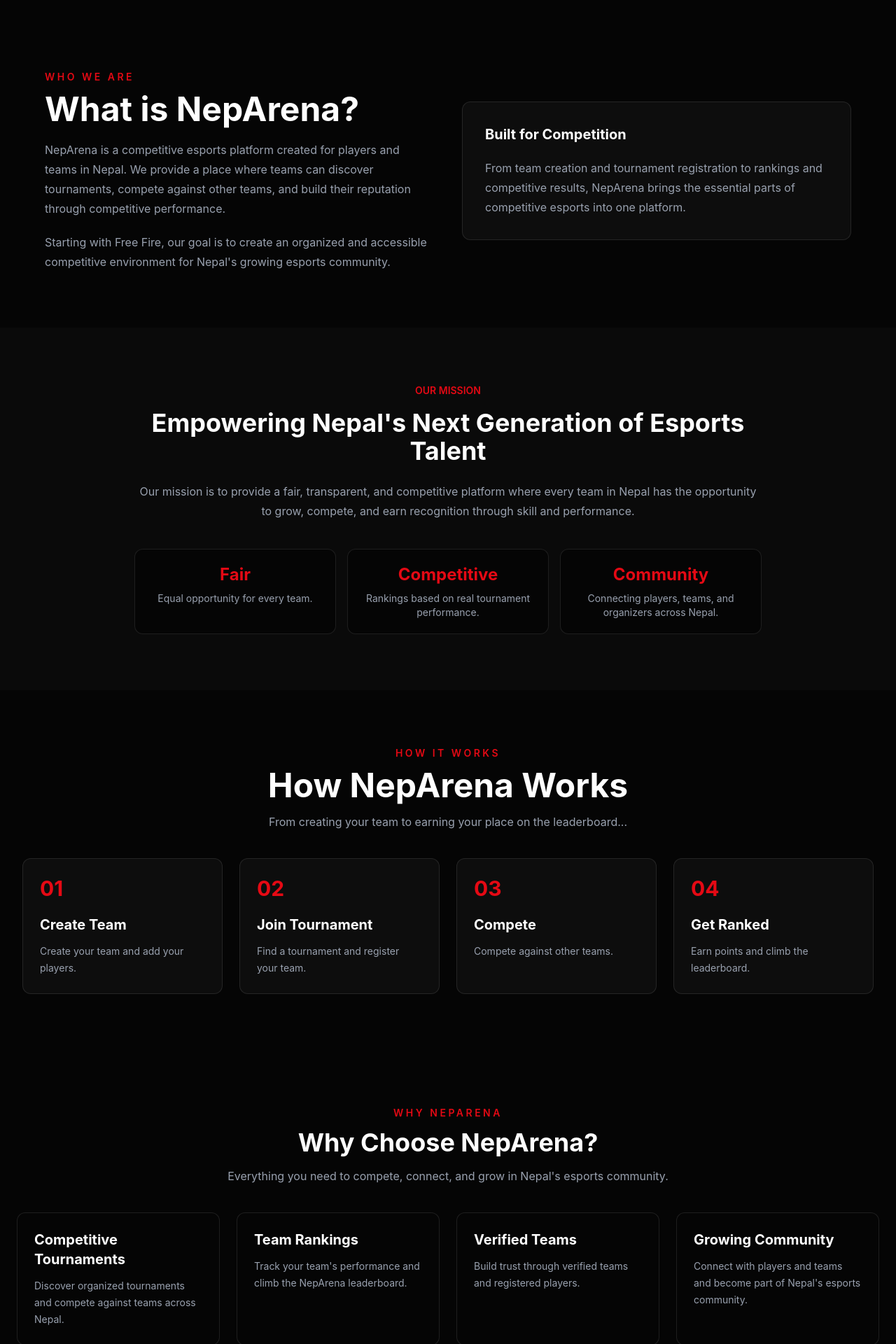
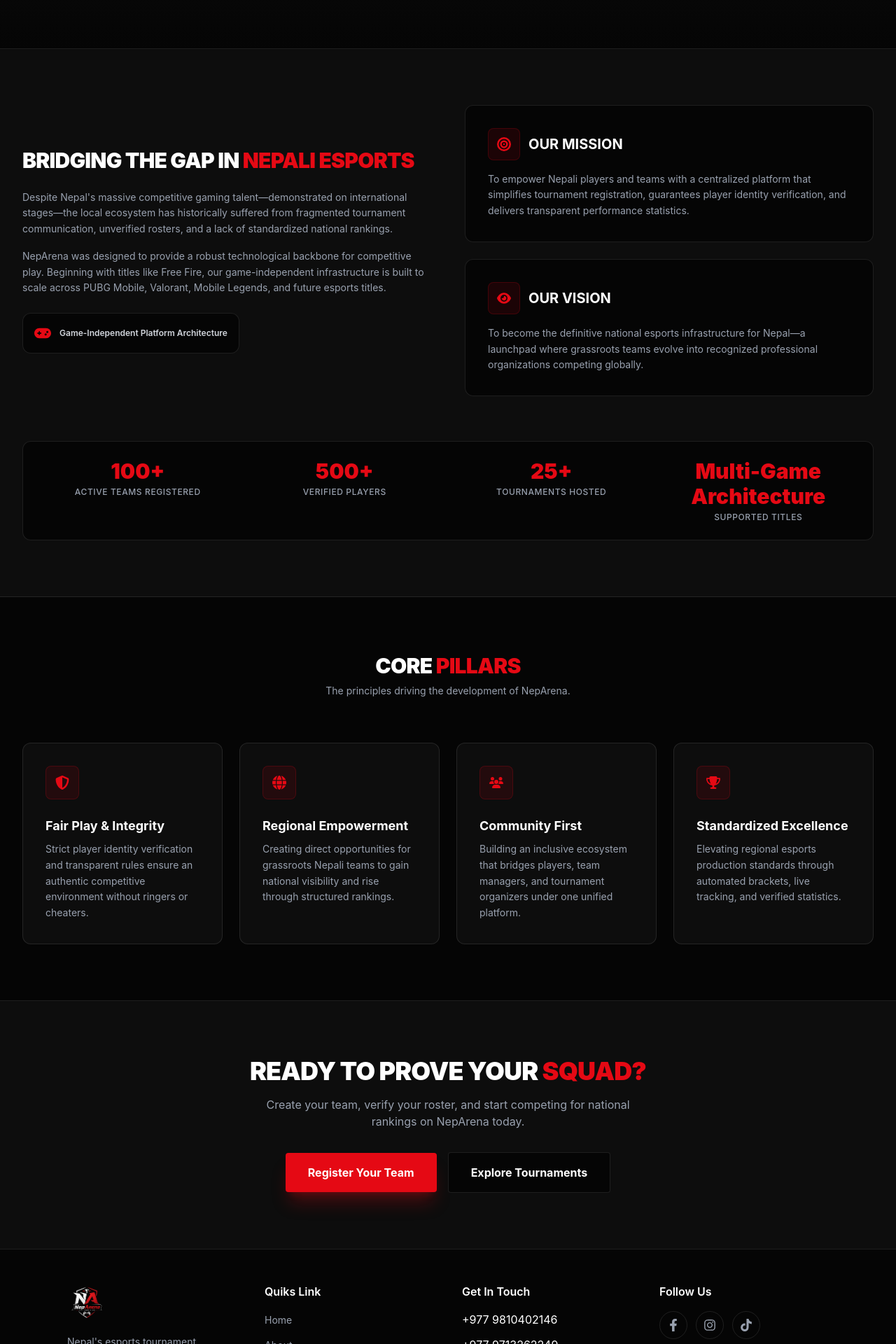
Before and after one commit to Sugam112stha/NepArena, a React (Vite) app: page /About in a window 1280 px wide. Shown: the part 380-2300 px from the top of the page at 70% size. Built offline with nearby package versions, Linux system fonts and the light colour scheme; grey boxes are pictures that could not be loaded.

Commit message:
Updated in About

```diff
--- a/src/pages/About.tsx
+++ b/src/pages/About.tsx
@@ -1,220 +1,188 @@
-const About = () => {
-  const steps = [
+import React from 'react';
+import {
+  FaTrophy,
+  FaShieldHalved,
+  FaGlobe,
+  FaUsers,
+  FaBullseye,
+  FaEye,
+  FaHandshake,
+  FaGamepad
+} from 'react-icons/fa6';
+import { HiSparkles } from 'react-icons/hi2';
+
+const VALUES = [
   {
-    number: "01",
-    title: "Create Team",
-    description: "Create your team and add your players.",
+    title: 'Fair Play & Integrity',
+    desc: 'Strict player identity verification and transparent rules ensure an authentic competitive environment without ringers or cheaters.',
+    icon: FaShieldHalved
   },
   {
-    number: "02",
-    title: "Join Tournament",
-    description: "Find a tournament and register your team.",
+    title: 'Regional Empowerment',
+    desc: 'Creating direct opportunities for grassroots Nepali teams to gain national visibility and rise through structured rankings.',
+    icon: FaGlobe
   },
   {
-    number: "03",
-    title: "Compete",
-    description: "Compete against other teams.",
+    title: 'Community First',
+    desc: 'Building an inclusive ecosystem that bridges players, team managers, and tournament organizers under one unified platform.',
+    icon: FaUsers
   },
   {
-    number: "04",
-    title: "Get Ranked",
-    description: "Earn points and climb the leaderboard.",
-  },
+    title: 'Standardized Excellence',
+    desc: 'Elevating regional esports production standards through automated brackets, live tracking, and verified statistics.',
+    icon: FaTrophy
+  }
 ];
 
-  const features = [
-        {
-          title: "Competitive Tournaments",
-          description: "Discover organized tournaments and compete against teams across Nepal.",
-        },
-        {
-          title: "Team Rankings",
-          description: "Track your team's performance and climb the NepArena leaderboard.",
-        },
-        {
-          title: "Verified Teams",
-          description: "Build trust through verified teams and registered players.",
-        },
-        {
-          title: "Growing Community",
-          description: "Connect with players and teams and become part of Nepal's esports community.",
-        },
+const PLATFORM_STATS = [
+  { label: 'Active Teams Registered', value: '100+' },
+  { label: 'Verified Players', value: '500+' },
+  { label: 'Tournaments Hosted', value: '25+' },
+  { label: 'Supported Titles', value: 'Multi-Game Architecture' }
 ];
 
+export default function AboutPage() {
   return (
-    <main className="min-h-screen bg-[#050505] text-white">
-      <section className="mx-auto max-w-6xl">
-        <div className="px-4 py-20 text-center sm:px-6 sm:py-24 lg:px-8">
-          <p className="text-sm font-semibold uppercase tracking-[0.25em] text-[#E50914]">
-            About NepArena
-          </p>
+    <div className="min-h-screen bg-[#050505] text-white font-sans selection:bg-[#E50914] selection:text-white">
 
-          <h1 className="mt-4 text-3xl font-bold sm:text-4xl lg:text-5xl">
-            Building Nepal's Competitive Esports Community
+      {/* 1. HERO / BANNER SECTION */}
+      <section className="relative py-24 flex items-center justify-center overflow-hidden border-b border-white/10">
+        <div
+          className="absolute inset-0 bg-cover bg-center bg-no-repeat opacity-20 filter grayscale"
+          style={{ backgroundImage: `url('https://images.unsplash.com/photo-1542751371-adc38448a05e?auto=format&fit=crop&q=80&w=1920')` }}
+        />
+        <div className="absolute inset-0 bg-gradient-to-t from-[#050505] via-[#050505]/80 to-transparent" />
+
+        <div className="relative max-w-7xl mx-auto px-4 sm:px-6 lg:px-8 text-center z-10">
+          <div className="inline-flex items-center gap-2 bg-[#E50914]/10 border border-[#E50914]/30 px-4 py-1.5 rounded-full mb-6">
+            <HiSparkles size={16} className="text-[#E50914]" />
+            <span className="text-xs font-bold tracking-widest text-[#E50914] uppercase">ABOUT NEPARENA</span>
+          </div>
+
+          <h1 className="text-4xl sm:text-5xl md:text-6xl font-black tracking-tight text-white uppercase mb-6 leading-none">
+            Empowering Nepal's <br />
+            <span className="text-transparent bg-clip-text bg-gradient-to-r from-[#E50914] to-red-500">
+              Esports Ecosystem
+            </span>
           </h1>
 
-          <p className="mx-auto mt-5 max-w-2xl text-sm leading-7 text-gray-400 sm:text-base">
-            NepArena is a platform built to connect players, teams,
-            and tournaments while creating a stronger competitive
-            esports community across Nepal.
+          <p className="max-w-3xl mx-auto text-gray-400 text-base sm:text-lg leading-relaxed">
+            NepArena is a dedicated tournament management and ranking platform built to organize, standardize, and elevate competitive gaming across Nepal.
           </p>
         </div>
       </section>
 
-      <section className="px-4 py-16 sm:px-6 sm:py-20 lg:px-8">
-        <div className="mx-auto max-w-6xl">
-          <div className="grid items-center gap-10 lg:grid-cols-2">
+      {/* 2. OUR STORY & MISSION / VISION */}
+      <section className="py-20 border-b border-white/10 bg-[#0D0D0D]">
+        <div className="max-w-7xl mx-auto px-4 sm:px-6 lg:px-8">
 
+          {/* Grid Layout */}
+          <div className="grid grid-cols-1 lg:grid-cols-2 gap-12 items-center mb-16">
             <div>
-              <p className="text-sm font-semibold uppercase text-[#E50914] tracking-[0.25em]">
-                Who we are
+              <h2 className="text-3xl font-black uppercase tracking-tight text-white mb-6">
+                Bridging the Gap in <span className="text-[#E50914]">Nepali Esports</span>
+              </h2>
+              <p className="text-gray-400 text-sm leading-relaxed mb-4">
+                Despite Nepal's massive competitive gaming talent—demonstrated on international stages—the local ecosystem has historically suffered from fragmented tournament communication, unverified rosters, and a lack of standardized national rankings.
               </p>
+              <p className="text-gray-400 text-sm leading-relaxed mb-6">
+                NepArena was designed to provide a robust technological backbone for competitive play. Beginning with titles like Free Fire, our game-independent infrastructure is built to scale across PUBG Mobile, Valorant, Mobile Legends, and future esports titles.
+              </p>
+              <div className="inline-flex items-center gap-3 bg-[#050505] border border-white/10 p-4 rounded-xl">
+                <FaGamepad className="text-[#E50914] text-2xl" />
+                <span className="text-xs font-semibold text-gray-300">
+                  Game-Independent Platform Architecture
+                </span>
+              </div>
+            </div>
 
-              <h2 className="mt-3 font-bold text-3xl sm:text-4xl lg:text-5xl">
-                What is NepArena?
-              </h2>
-
-              <p className="mt-5 text-sm leading-7 text-gray-400 sm:text-base">
-                NepArena is a competitive esports platform created for
-                players and teams in Nepal. We provide a place where teams
-                can discover tournaments, compete against other teams, and
-                build their reputation through competitive performance.
-              </p>
-
-              <p className="mt-5 text-sm leading-7 text-gray-400 sm:text-base">
-                Starting with Free Fire, our goal is to create an organized
-                and accessible competitive environment for Nepal's growing
-                esports community.
+            {/* Mission & Vision Cards */}
+            <div className="space-y-6">
+              <div className="bg-[#050505] border border-white/10 p-8 rounded-xl hover:border-[#E50914]/40 transition">
+                <div className="flex items-center gap-3 mb-4">
+                  <div className="bg-[#E50914]/10 border border-[#E50914]/20 p-3 rounded-lg text-[#E50914]">
+                    <FaBullseye size={20} />
+                  </div>
+                  <h3 className="text-xl font-bold text-white uppercase">Our Mission</h3>
+                </div>
+                <p className="text-gray-400 text-sm leading-relaxed">
+                  To empower Nepali players and teams with a centralized platform that simplifies tournament registration, guarantees player identity verification, and delivers transparent performance statistics.
                 </p>
               </div>
 
-            <div className="border border-white/10 rounded-xl bg-[#0D0D0D] p-8">
-              <h3 className="text-xl font-bold">
-                Built for Competition
-              </h3>
-
-              <p className="mt-5 text-sm leading-7 text-gray-400 sm:text-base">
-                From team creation and tournament registration to rankings
-                and competitive results, NepArena brings the essential
-                parts of competitive esports into one platform.
+              <div className="bg-[#050505] border border-white/10 p-8 rounded-xl hover:border-[#E50914]/40 transition">
+                <div className="flex items-center gap-3 mb-4">
+                  <div className="bg-[#E50914]/10 border border-[#E50914]/20 p-3 rounded-lg text-[#E50914]">
+                    <FaEye size={20} />
+                  </div>
+                  <h3 className="text-xl font-bold text-white uppercase">Our Vision</h3>
+                </div>
+                <p className="text-gray-400 text-sm leading-relaxed">
+                  To become the definitive national esports infrastructure for Nepal—a launchpad where grassroots teams evolve into recognized professional organizations competing globally.
                 </p>
               </div>
             </div>
           </div>
-      </section>
 
-      <section className="px-4 py-16 sm:px-6 sm:py-20 lg:px-8 bg-[#0A0A0A]">
-        <div className="mx-auto max-w-4xl text-center">
-          <p className="text-sm font-semibold uppercase teacking-[0.25em] text-[#E50914]">
-            Our Mission
-          </p>
-
-          <h2 className="mt-4 text-3xl font-bold sm:text-4xl">
-            Empowering Nepal's Next Generation of Esports Talent
-          </h2>
-
-          <p className="mt-6 text-sm leading-7 text-gray-400 sm:text-base">
-            Our mission is to provide a fair, transparent, and competitive
-            platform where every team in Nepal has the opportunity to grow,
-            compete, and earn recognition through skill and performance.
-          </p>
-
-          <div className="grid mt-10 gap-4 sm:grid-cols-2 lg:grid-cols-3">
-            <div className="rounded-xl border border-white/10 bg-[#050505] p-5">
-              <h3 className="text-2xl font-bold text-[#E50914]">
-                Fair
-              </h3>
-              <p className="mt-2 text-sm text-gray-400">
-                Equal opportunity for every team.
-              </p>
+          {/* Stats Bar */}
+          <div className="grid grid-cols-2 md:grid-cols-4 gap-4 bg-[#050505] border border-white/10 rounded-xl p-6 text-center">
+            {PLATFORM_STATS.map((stat, idx) => (
+              <div key={idx}>
+                <p className="text-2xl sm:text-3xl font-black text-[#E50914]">{stat.value}</p>
+                <p className="text-xs font-medium text-gray-400 uppercase tracking-wider mt-1">{stat.label}</p>
               </div>
-
-            <div className="rounded-xl border border-white/10 bg-[#050505] p-5">
-            <h3 className="text-2xl font-bold text-[#E50914]">
-              Competitive
-            </h3>
-            <p className="mt-2 text-sm text-gray-400">
-              Rankings based on real tournament performance.
-            </p>
-            </div>
-
-            <div className="rounded-xl border border-white/10 bg-[#050505] p-5">
-              <h3 className="text-2xl font-bold text-[#E50914]">
-                Community
-              </h3>
-              <p className="mt-2 text-sm text-gray-400">
-                Connecting players, teams, and organizers across Nepal.
-              </p>
-            </div>
+            ))}
           </div>
 
         </div>
       </section>
 
-      <section className="px-4 py-16 sm:px-6 sm:py-20 lg:px-8">
-        <div className="mx-auto max-w-6xl text-center">
-          <p className="text-sm font-semibold uppercase tracking-[0.25em] text-[#E50914]">
-            How it works
-          </p>
-          <h3 className="mt-3 text-3xl font-bold sm:text-4xl lg:text-5xl">
-            How NepArena Works
-          </h3>
-          <p className="mx-auto mt-4 max-w-2xl text-sm text-gray-400 sm:text-base">
-            From creating your team to earning
-            your place on the leaderboard...
-          </p>
+      {/* 3. CORE VALUES */}
+      <section className="py-20 border-b border-white/10 bg-[#050505]">
+        <div className="max-w-7xl mx-auto px-4 sm:px-6 lg:px-8">
+          <div className="text-center max-w-2xl mx-auto mb-16">
+            <h2 className="text-3xl font-black uppercase tracking-tight text-white">
+              Core <span className="text-[#E50914]">Pillars</span>
+            </h2>
+            <p className="text-gray-400 text-sm mt-2">The principles driving the development of NepArena.</p>
           </div>
 
-        <div className="grid mt-10 gap-6 sm:grid-cols-2 lg:grid-cols-4">
-          {steps.map((step) =>(
-            <div key={step.number}
-            className="rounded-xl border border-white/10 bg-[#0D0D0D] p-6">
-              <span className="font-bold text-3xl text-[#E50914]">
-                {step.number}
-              </span>
-              <h3 className="mt-5 text-xl font-bold">
-                {step.title}
-              </h3>
-              <p className="text-sm text-gray-400 mt-3 leading-6">
-                {step.description}
-              </p>
+          <div className="grid grid-cols-1 md:grid-cols-2 lg:grid-cols-4 gap-6">
+            {VALUES.map((val, idx) => {
+              const Icon = val.icon;
+              return (
+                <div key={idx} className="bg-[#0D0D0D] border border-white/10 p-8 rounded-xl hover:border-[#E50914]/50 transition group">
+                  <div className="bg-[#E50914]/10 border border-[#E50914]/20 w-12 h-12 rounded-lg flex items-center justify-center text-[#E50914] mb-6 group-hover:bg-[#E50914] group-hover:text-white transition duration-300">
+                    <Icon size={20} />
                   </div>
-          ))}
+                  <h3 className="text-lg font-bold text-white mb-2">{val.title}</h3>
+                  <p className="text-gray-400 text-sm leading-relaxed">{val.desc}</p>
+                </div>
+              );
+            })}
+          </div>
         </div>
       </section>
 
-      <section className="px-4 py-16 sm:px-6 sm:py-16 lg:py-20">
-
-        <div className="max-w-6xl mx-auto text-center">
-            <p className="text-sm font-semibold tracking-[0.25em] uppercase text-[#E50914]">
-              Why NepArena
+      {/* 4. CALL TO ACTION */}
+      <section className="py-20 bg-[#0D0D0D] relative overflow-hidden">
+        <div className="max-w-4xl mx-auto text-center px-4 sm:px-6 lg:px-8 relative z-10">
+          <h2 className="text-3xl sm:text-4xl font-black uppercase tracking-tight text-white mb-4">
+            Ready to Prove Your <span className="text-[#E50914]">Squad?</span>
+          </h2>
+          <p className="text-gray-400 text-sm sm:text-base max-w-xl mx-auto mb-8">
+            Create your team, verify your roster, and start competing for national rankings on NepArena today.
           </p>
-            <h3 className="text-3xl font-bold mt-3 sm:text-4xl">
-              Why Choose NepArena?
-            </h3>
-            <p className="text-sm text-gray-400 mx-auto max-w-2xl mt-4 sm:text-base">
-               Everything you need to compete, connect, and grow in
-               Nepal's esports community.
-            </p>
+          <div className="flex flex-col sm:flex-row justify-center items-center gap-4">
+            <button className="w-full sm:w-auto bg-[#E50914] hover:bg-[#c20711] text-white font-bold px-8 py-4 rounded transition shadow-xl shadow-[#E50914]/25">
+              Register Your Team
+            </button>
+            <button className="w-full sm:w-auto bg-[#050505] hover:bg-white/10 text-white border border-white/10 font-bold px-8 py-4 rounded transition">
+              Explore Tournaments
+            </button>
           </div>
-
-        <div className="mt-10 grid gap-6 sm:grid-cols-2 lg:grid-cols-4">
-          {features.map((feature) =>(
-            <div key={feature.title}
-            className="rounded-xl border border-white/10 bg-[#050505] p-6 transition hover:border-[#E50914]/50">
-              <h3 className="text-xl font-bold">
-                {feature.title}
-              </h3>
-              <p className="text-sm leading-6 text-gray-400 mt-3">
-                {feature.description}
-              </p>
         </div>
-          ))}
+      </section>
     </div>
-
-      </section>
-    </main>
-  )
+  );
 }
-
-export default About;
```
Also changed, not shown: src/pages/Home.tsx (+4 -3 lines). Lines whose indentation alone changed are shown as unchanged.
